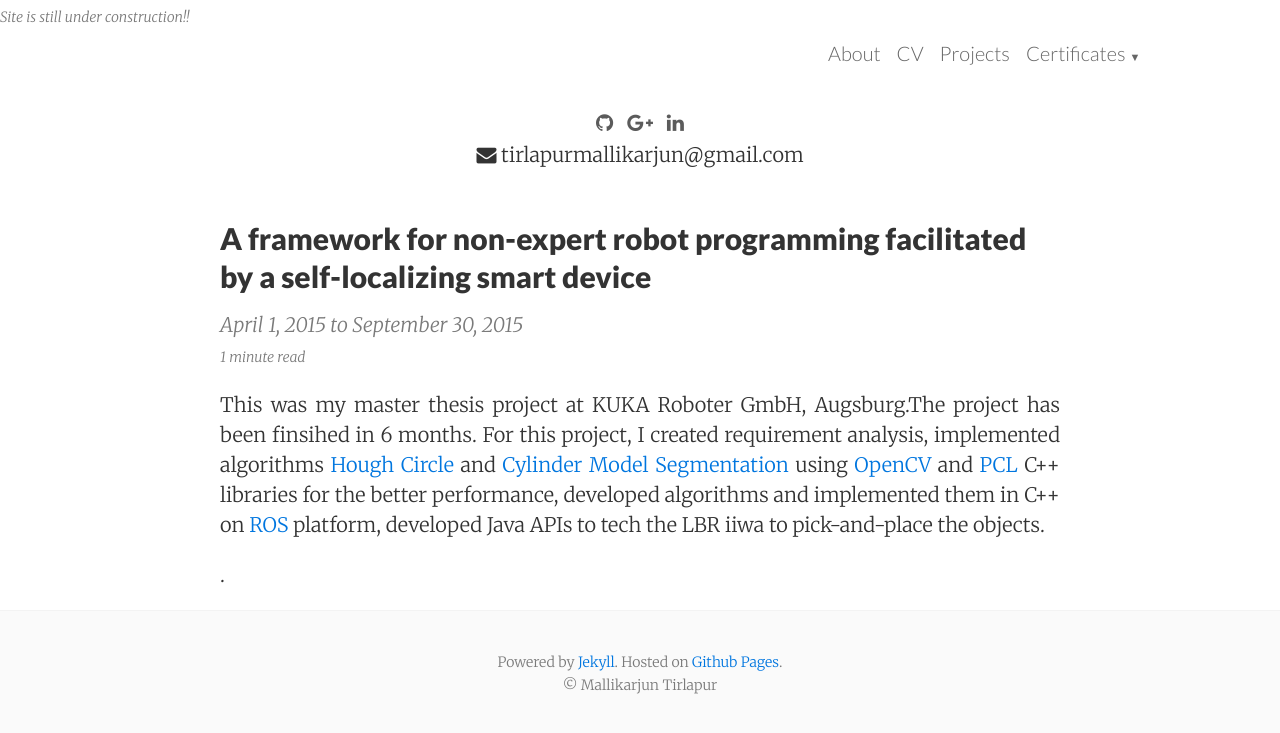
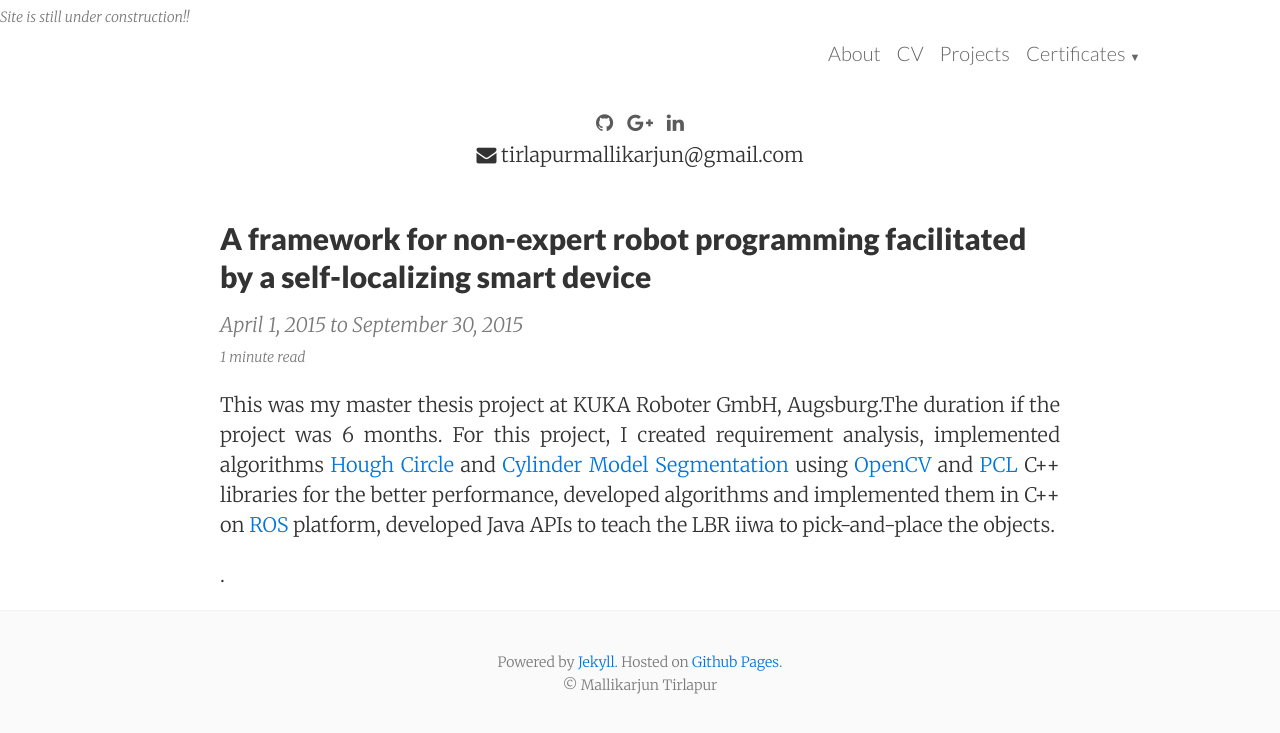
Before and after one commit to MallikarjunTirlapur/MallikarjunTirlapur.github.io, a Jekyll site: the page built from MasterThesis/index.html, in a window 1280 px wide. Shown: the top 733 px of the page. Built offline with Jekyll 4.4.1, drawn with Linux system fonts in a browser that asks for light colours; nearby versions of some CDN libraries; comment, search, counter and statistics services are not loaded.

Commit message:
Update index.html

```diff
--- a/MasterThesis/index.html
+++ b/MasterThesis/index.html
@@ -28,7 +28,7 @@ layout: default
 </div>
 <article class="post-content">
   <script type="text/javascript" src="http://cdn.mathjax.org/mathjax/latest/MathJax.js?config=TeX-AMS-MML_HTMLorMML"></script>
-<p>This was my master thesis project at KUKA Roboter GmbH, Augsburg.The project has been finsihed in 6 months. For this project, I created requirement analysis, implemented algorithms <a href="http://docs.opencv.org/modules/imgproc/doc/feature_detection.html?highlight=houghcircles#houghcircles">Hough Circle</a> and <a href="http://pointclouds.org/documentation/tutorials/cylinder_segmentation.php">Cylinder Model Segmentation</a> using <a href="http://opencv.org/"> OpenCV</a> and <a href="http://pointclouds.org/">PCL</a> C++ libraries for the better performance, developed algorithms and implemented them in C++ on <a href="http://www.ros.org/">ROS</a> platform, developed Java APIs to tech the LBR iiwa to pick-and-place the objects. </p>.
+<p>This was my master thesis project at KUKA Roboter GmbH, Augsburg.The duration if the project was 6 months. For this project, I created requirement analysis, implemented algorithms <a href="http://docs.opencv.org/modules/imgproc/doc/feature_detection.html?highlight=houghcircles#houghcircles">Hough Circle</a> and <a href="http://pointclouds.org/documentation/tutorials/cylinder_segmentation.php">Cylinder Model Segmentation</a> using <a href="http://opencv.org/"> OpenCV</a> and <a href="http://pointclouds.org/">PCL</a> C++ libraries for the better performance, developed algorithms and implemented them in C++ on <a href="http://www.ros.org/">ROS</a> platform, developed Java APIs to teach the LBR iiwa to pick-and-place the objects. </p>.
 </article>
 
 
```
